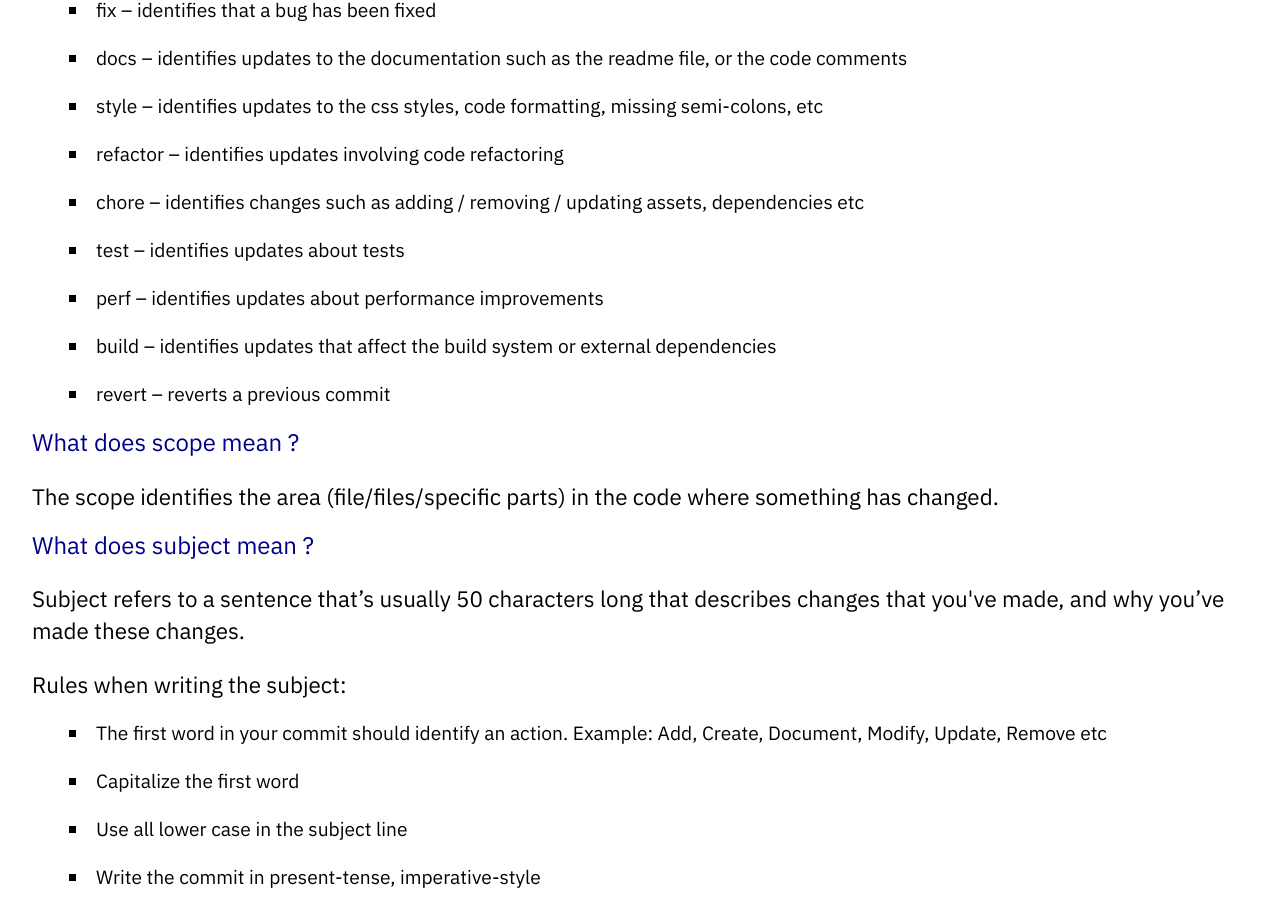
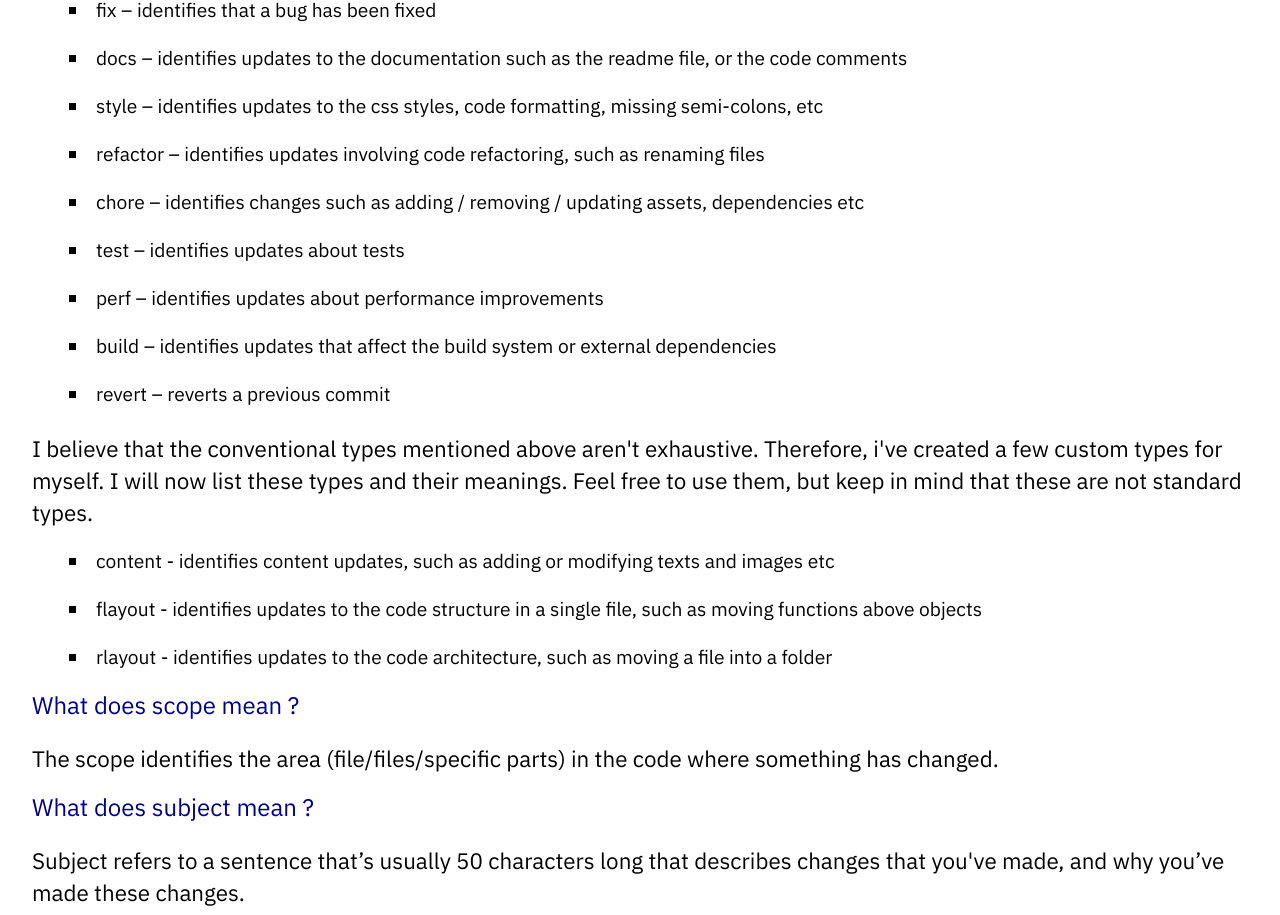
Before and after one commit to Elir-Mahad/notes, a Next.js app: page /writing-commits in a window 1280 px wide. Shown: the part 834-1749 px from the top of the page. Built offline with nearby package versions, Linux system fonts and the light colour scheme.

Commit message:
content(commits-post): Update commit types. Edit grammar.

```diff
--- a/pages/writing-commits.js
+++ b/pages/writing-commits.js
@@ -64,35 +64,51 @@ function WritingCommits() {
         <Litem>feat – identifies changes regarding a new feature </Litem>
         <Litem>fix – identifies that a bug has been fixed</Litem>
         <Litem>
-          {" "}
           docs – identifies updates to the documentation such as the readme
-          file, or the code comments{" "}
+          file, or the code comments
         </Litem>
         <Litem>
-          {" "}
           style – identifies updates to the css styles, code formatting, missing
           semi-colons, etc
         </Litem>
         <Litem>
-          {" "}
-          refactor – identifies updates involving code refactoring{" "}
+          refactor – identifies updates involving code refactoring, such as
+          renaming files
         </Litem>
         <Litem>
-          {" "}
           chore – identifies changes such as adding / removing / updating
-          assets, dependencies etc{" "}
+          assets, dependencies etc
         </Litem>
         <Litem> test – identifies updates about tests </Litem>
+        <Litem>perf – identifies updates about performance improvements</Litem>
         <Litem>
-          {" "}
-          perf – identifies updates about performance improvements{" "}
-        </Litem>
-        <Litem>
-          {" "}
           build – identifies updates that affect the build system or external
-          dependencies{" "}
+          dependencies
         </Litem>
         <Litem> revert – reverts a previous commit </Litem>
+
+        <Sentence>
+          I believe that the conventional types mentioned above aren't
+          exhaustive. Therefore, i've created a few custom types for myself. I
+          will now list these types and their meanings. Feel free to use them,
+          but keep in mind that these are not standard types.
+        </Sentence>
+
+        <Litem>
+          content - identifies content updates, such as adding or modifying
+          texts and images etc
+        </Litem>
+
+        <Litem>
+          flayout - identifies updates to the code structure in a single file,
+          such as moving functions above objects
+        </Litem>
+
+        <Litem>
+          rlayout - identifies updates to the code architecture, such as moving
+          a file into a folder
+        </Litem>
+        {/*  */}
 
         <SubHeading>What does scope mean ? </SubHeading>
 
```
